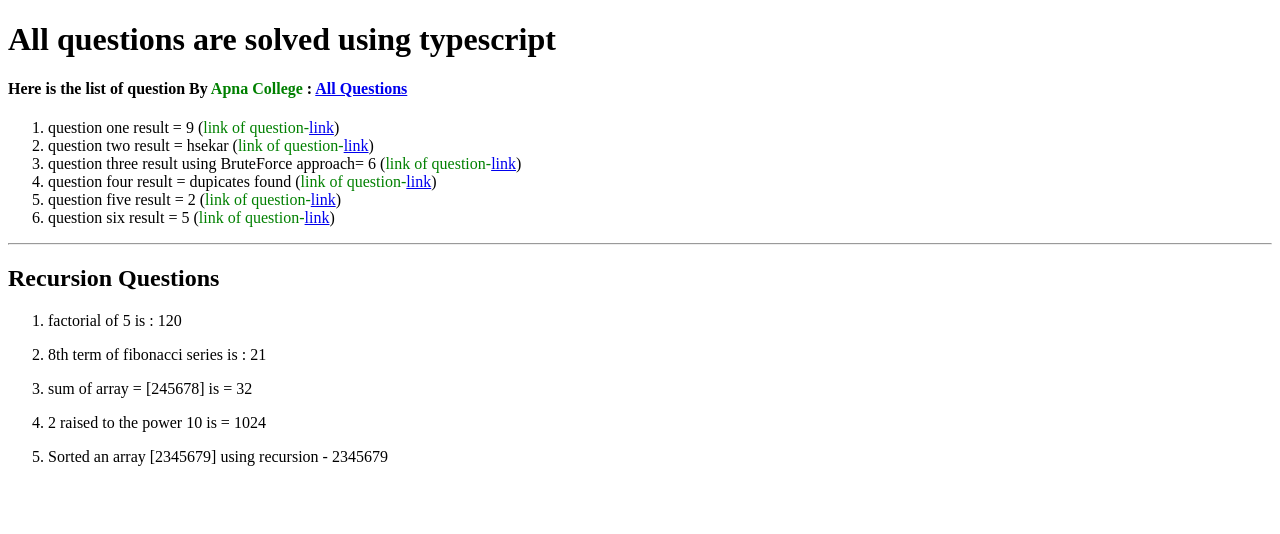
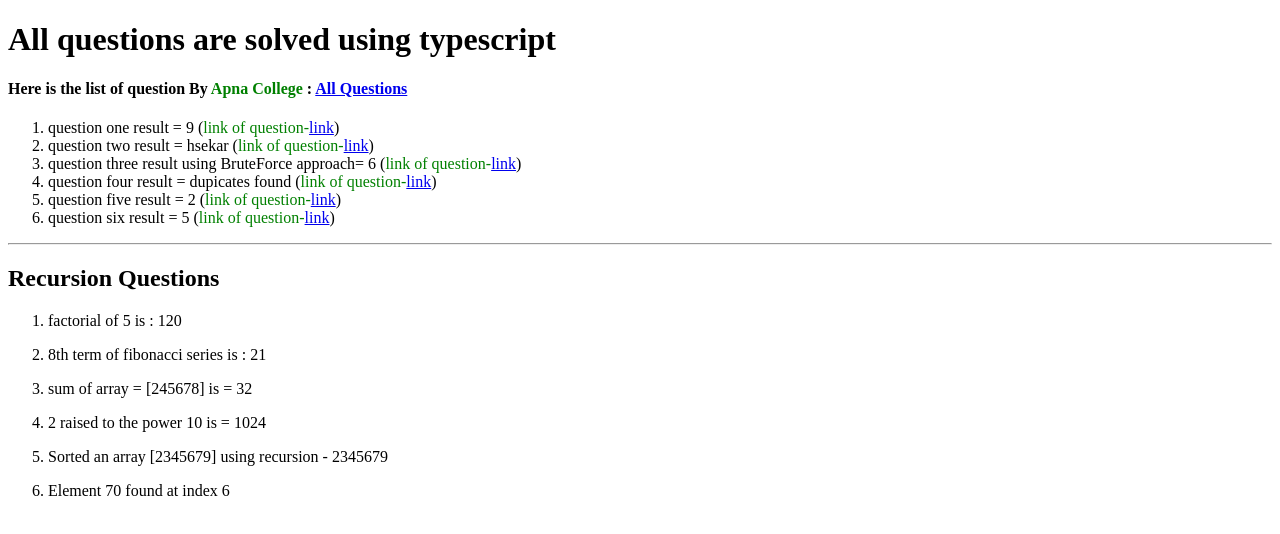
Before and after one commit to XI4507/codepractice, a React (Create React App) app: page / in a window 1280 px wide. Shown: the top 534 px of the page. Built offline with nearby package versions, Linux system fonts and the light colour scheme.

Commit message:
recursion six binary search

```diff
--- a/src/App.tsx
+++ b/src/App.tsx
@@ -6,6 +6,7 @@ import QueThree from "./components/queThree";
 import QueTwo from "./components/queTwo";
 import RecFive from "./recursion/RecFive";
 import RecFour from "./recursion/RecFour";
+import RecSix from "./recursion/RecSix";
 import RecThree from "./recursion/RecThree";
 import RecOne from "./recursion/recOne";
 import RecTwo from "./recursion/recTwo";
@@ -59,6 +60,9 @@ const App = () => {
         <li>
           <RecFive/>
         </li>
+        <li>
+          <RecSix/>
+        </li>
       </ol>
     </div>
   );
--- /dev/null
+++ b/src/recursion/RecSix.tsx
@@ -0,0 +1,42 @@
+function binarySearchRecursive(
+  arr: number[],
+  target: number,
+  start: number,
+  end: number
+): number {
+  if (start > end) {
+    return -1;
+  }
+
+  const mid = Math.floor((start + end) / 2);
+
+  if (arr[mid] === target) {
+    return mid;
+  } else if (arr[mid] > target) {
+    return binarySearchRecursive(arr, target, start, mid - 1);
+  } else {
+    return binarySearchRecursive(arr, target, mid + 1, end);
+  }
+}
+
+const RecSix = () => {
+  const sortedArray = [10, 20, 30, 40, 50, 60, 70, 80, 90, 100];
+  const targetElement = 70;
+  const result = binarySearchRecursive(
+    sortedArray,
+    targetElement,
+    0,
+    sortedArray.length - 1
+  );
+  return (
+    <div>
+      <p>
+        {result !== -1
+          ? `Element ${targetElement} found at index ${result}`
+          : `Element ${targetElement} not found in the array`}
+      </p>
+    </div>
+  );
+};
+
+export default RecSix;
```
